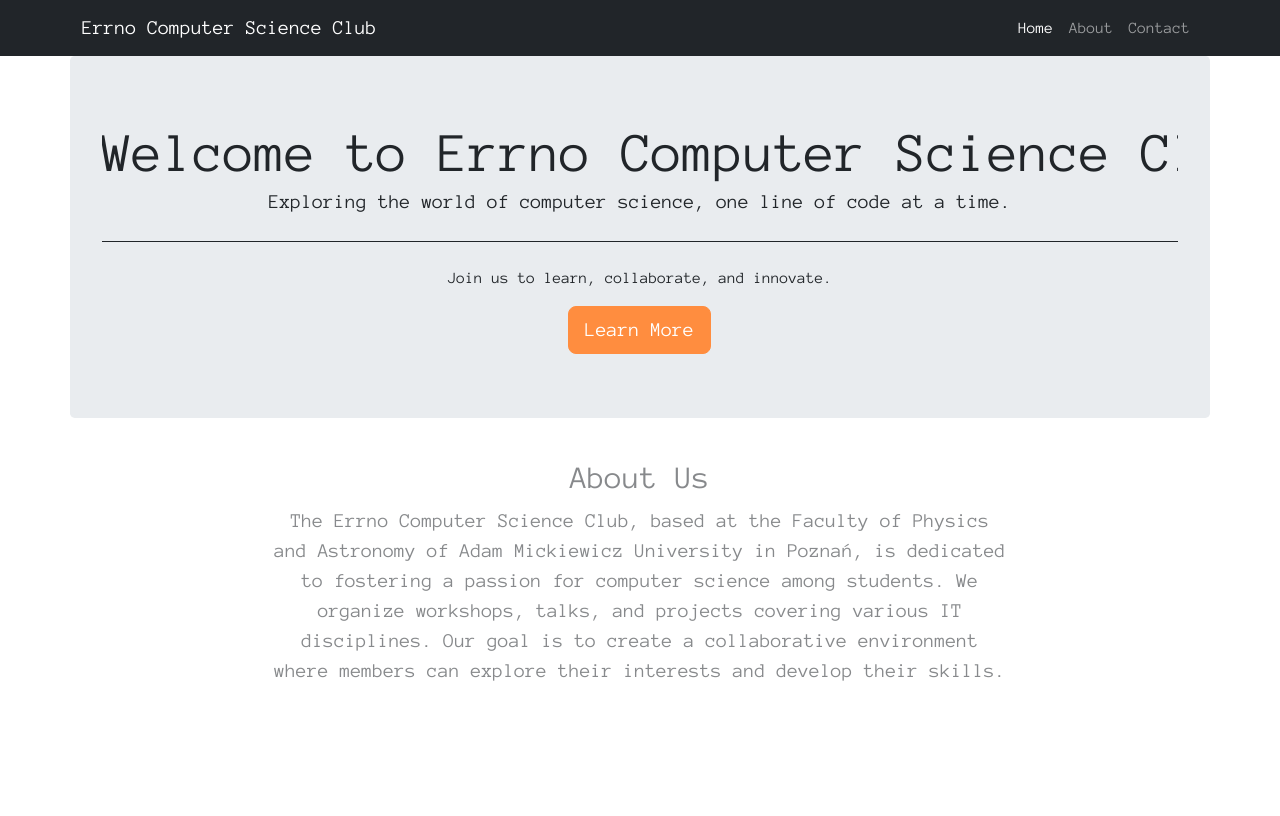
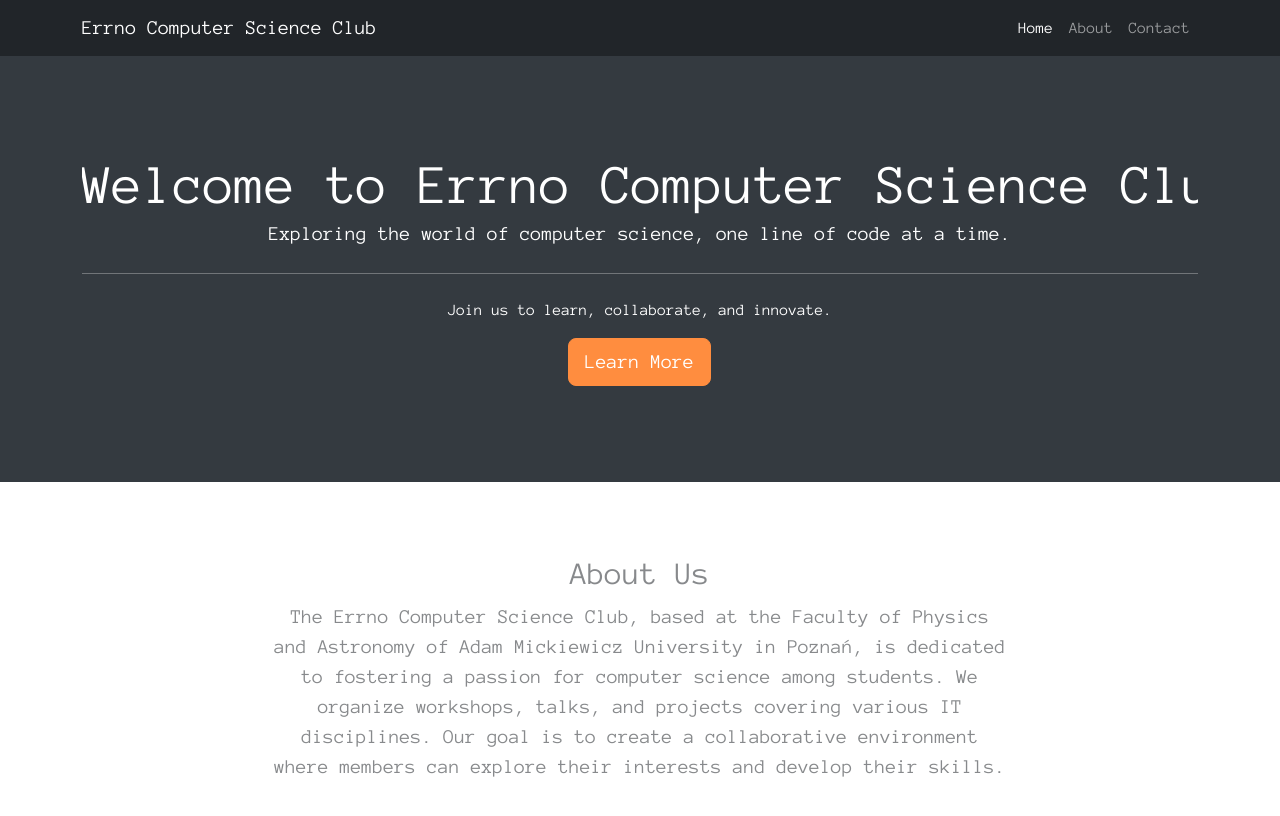
Before and after one commit to Studenckie-Kolo-Naukowe-ERRNO/Studenckie-Kolo-Naukowe-ERRNO.github.io, a plain HTML site: page index.html in a window 1280 px wide. Drawn offline with nearby package versions, Linux system fonts and the light colour scheme.

Commit message:
Made navbar stick to the top, added padding

```diff
--- a/index.html
+++ b/index.html
@@ -36,12 +36,12 @@
 
 <main class="main-content">
 
-  <div class="container hero-section text-center">
-    <h1 class="display-4">Welcome to Errno Computer Science Club!</h1>
+  <div class="hero-section"> <div class="container text-center"> <h1 class="display-4">Welcome to Errno Computer Science Club!</h1>
     <p class="lead fade-in-up" style="animation-delay: 3.3s;">Exploring the world of computer science, one line of code at a time.</p>
     <hr class="my-4 fade-in" style="animation-delay: 3.6s;">
     <p class="fade-in-up" style="animation-delay: 3.9s;">Join us to learn, collaborate, and innovate.</p>
     <a class="btn btn-primary btn-lg scale-in" href="#about" role="button" style="animation-delay: 4.2s;">Learn More</a>
+  </div>
   </div>
 
   <div class="container fade-in-up" id="about" style="animation-delay: 4.7s;">
--- a/styles.css
+++ b/styles.css
@@ -10,16 +10,32 @@
     overflow-x: hidden;
 }
 
+.navbar {
+    position: fixed;
+    top: 0;
+    width: 100%;
+    z-index: 1030;
+}
+
 .main-content {
     flex-grow: 1;
+    padding-top: 3.5rem;
 }
 
 .hero-section {
-    background-color: #e9ecef;
-    padding: 4rem 2rem;
-    margin-bottom: 2rem;
-    border-radius: .3rem;
+    background-color: #343a40;
+    color: #ffffff;
+    padding: 6rem 0;
 }
+
+.hero-section hr {
+    border-top-color: rgba(255, 255, 255, 0.3);
+}
+
+#about {
+    padding-top: 4rem;
+}
+
 
 .btn-primary {
     background-color: #ff8d3f;
```
